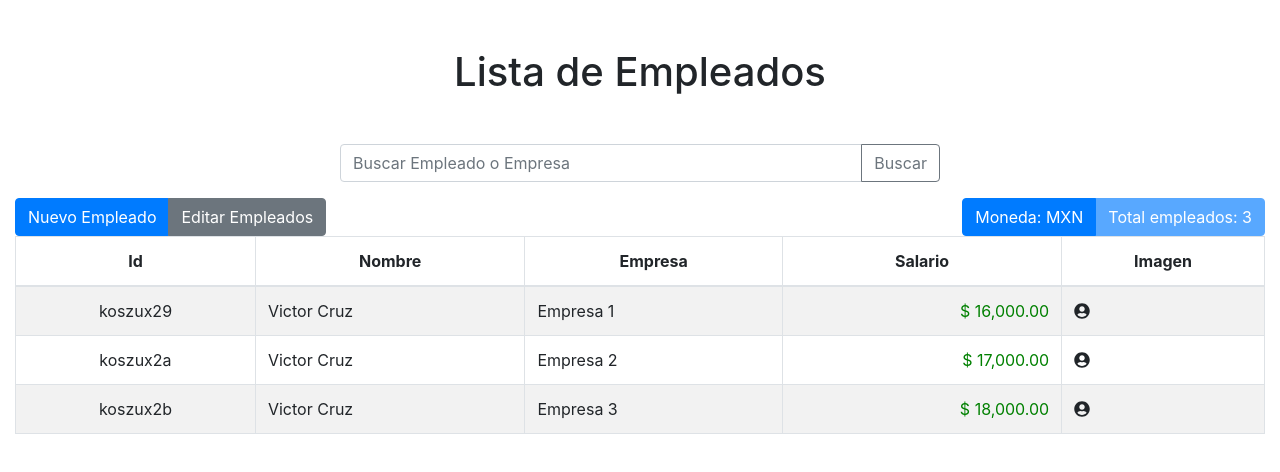
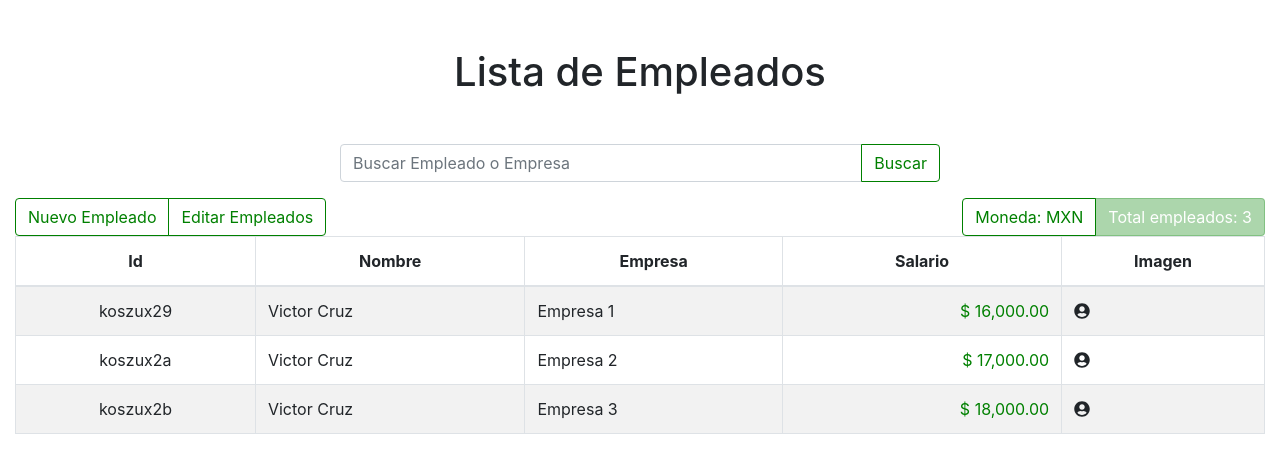
Before and after one commit to vicc30/lista-empleados, a React (Create React App) app: page / in a window 1280 px wide. Shown: the top 472 px of the page. Built offline with nearby package versions, Linux system fonts and the light colour scheme.

Commit message:
Styles update

```diff
--- a/src/App.css
+++ b/src/App.css
@@ -3,8 +3,8 @@ h1 {
 }
 
 .input-group {
-    max-width: 600px;
-    margin: auto;
+  max-width: 600px;
+  margin: auto;
 }
 
 .btn-group {
@@ -19,6 +19,37 @@ h1 {
   text-align: right;
 }
 
-.id, thead{
+.id,
+thead {
   text-align: center;
 }
+
+button.btn {
+  background-color: transparent;
+  border: 1px solid green;
+  color: green;
+}
+
+button.btn:hover,
+button.btn:focus,
+button.btn:active {
+  background-color: green !important;
+  color: white !important;
+}
+
+.btn-primary:not(:disabled):not(.disabled).active:focus,
+.btn-primary:not(:disabled):not(.disabled):active:focus,
+.show > .btn-primary.dropdown-toggle:focus,
+.btn-primary:focus {
+  box-shadow: 0 0 0 0.2rem rgb(0 128 0 / 50%);
+}
+
+.btn-primary:disabled {
+  background-color: rgb(0 128 0 / 50%);
+  border-color: rgb(0 128 0 / 50%);
+}
+
+.form-control:focus {
+  border-color: rgb(0 128 0 / 50%);
+  box-shadow: 0 0 0 0.2rem rgb(0 128 0 / 20%);
+}
```
Also changed, not shown: 1 other file (tests, documents, lock files or other folders).
